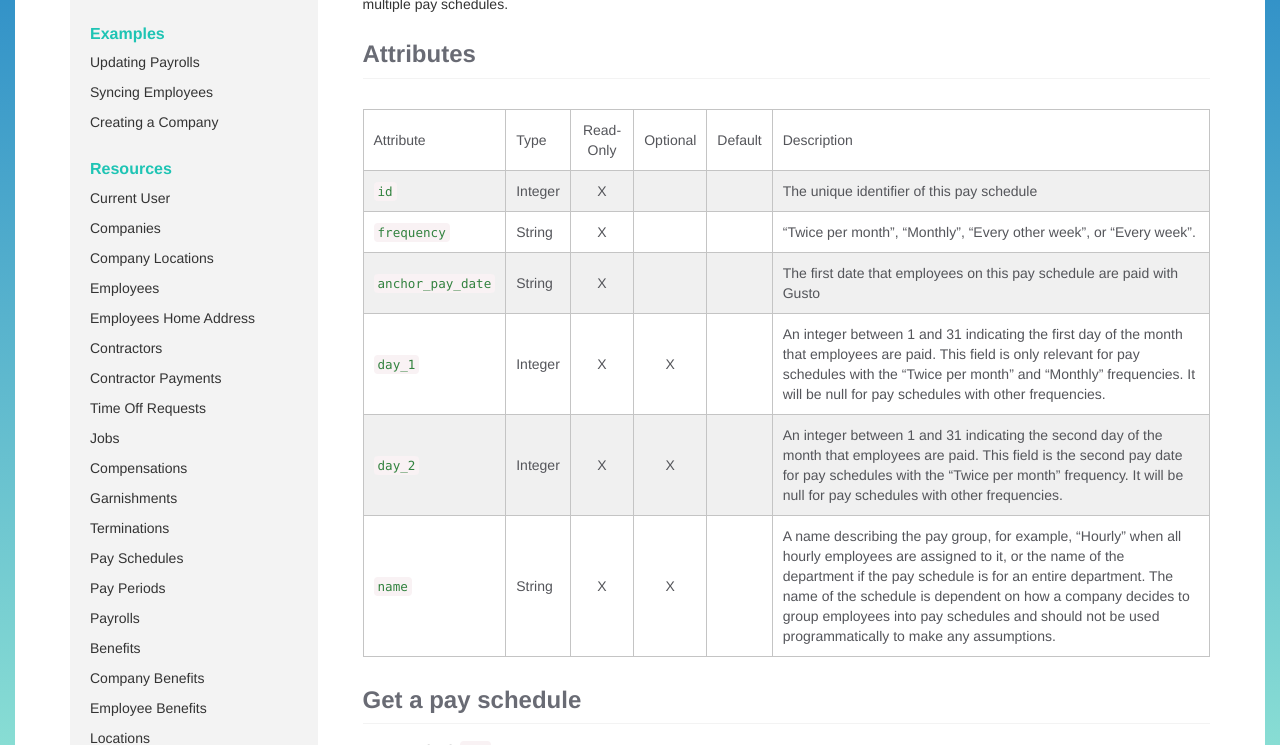
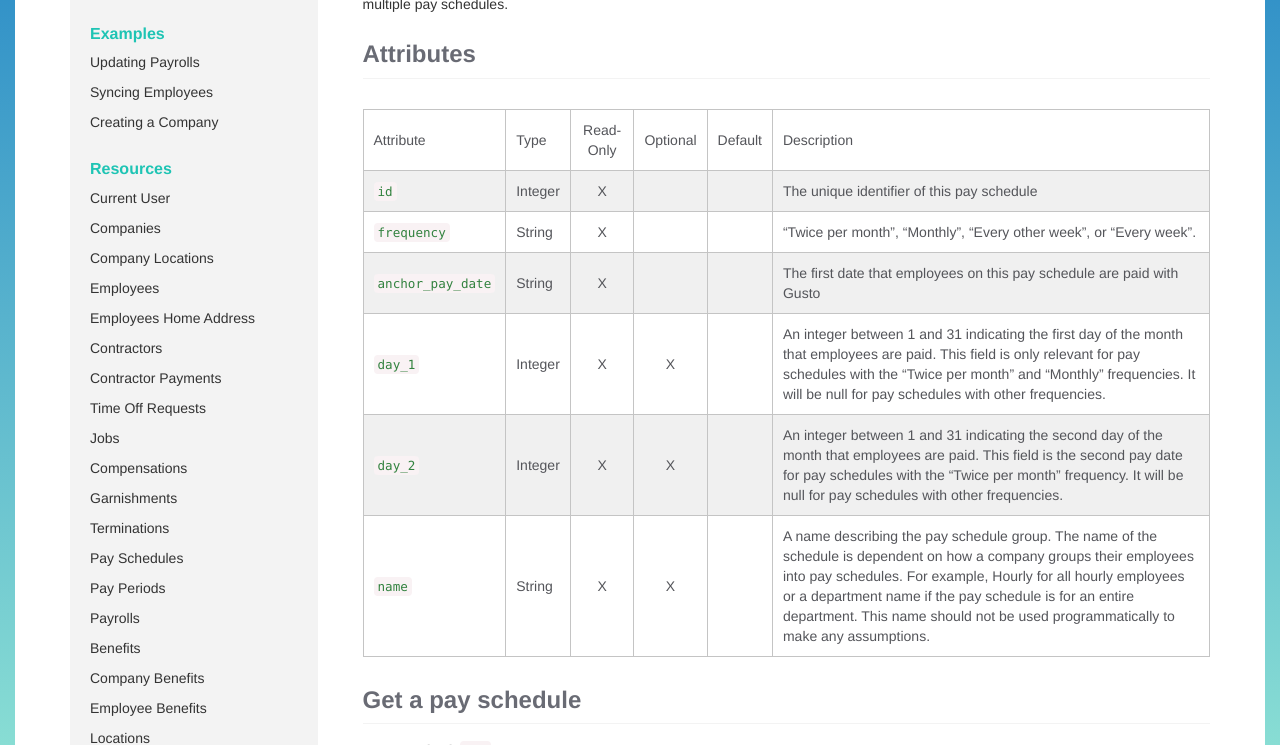
Before and after one commit to Gusto/gusto.github.io, a Jekyll site: the page built from _posts/2018-04-24-pay_schedules.markdown, in a window 1280 px wide. Shown: the part 271-1016 px from the top of the page. Built offline with Jekyll 4.4.1, drawn with Linux system fonts in a browser that asks for light colours.

Commit message:
Update 2018-04-24-pay_schedules.markdown

```diff
--- a/_posts/2018-04-24-pay_schedules.markdown
+++ b/_posts/2018-04-24-pay_schedules.markdown
@@ -18,7 +18,7 @@
 | `anchor_pay_date`                 | String           |     X     |          |         | The first date that employees on this pay schedule are paid with Gusto
 | `day_1`                      | Integer           |     X     |     X    |         | An integer between 1 and 31 indicating the first day of the month that employees are paid. This field is only relevant for pay schedules with the "Twice per month" and "Monthly" frequencies. It will be null for pay schedules with other frequencies.
 | `day_2`                      | Integer           |     X     |     X    |         | An integer between 1 and 31 indicating the second day of the month that employees are paid. This field is the second pay date for pay schedules with the "Twice per month" frequency. It will be null for pay schedules with other frequencies.
-| `name`                      | String           |     X     |     X     |         | A name describing the pay group, for example, "Hourly" when all hourly employees are assigned to it, or the name of the department if the pay schedule is for an entire department. The name of the schedule is dependent on how a company decides to group employees into pay schedules and should not be used programmatically to make any assumptions.
+| `name`                      | String           |     X     |     X     |         | A name describing the pay schedule group. The name of the schedule is dependent on how a company groups their employees into pay schedules. For example, Hourly for all hourly employees or a department name if the pay schedule is for an entire department. This name should not be used programmatically to make any assumptions.
 
 ## Get a pay schedule
 
```
